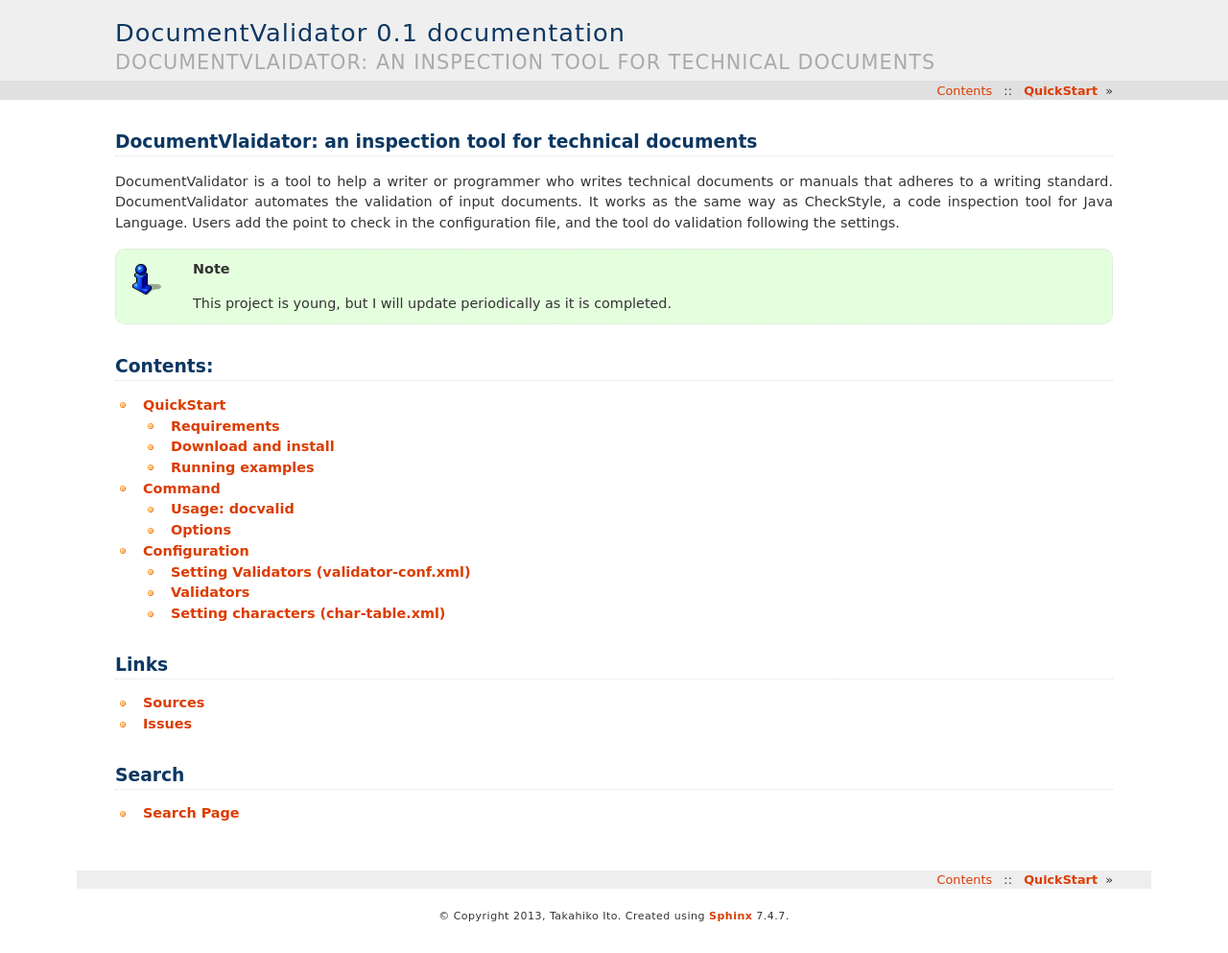
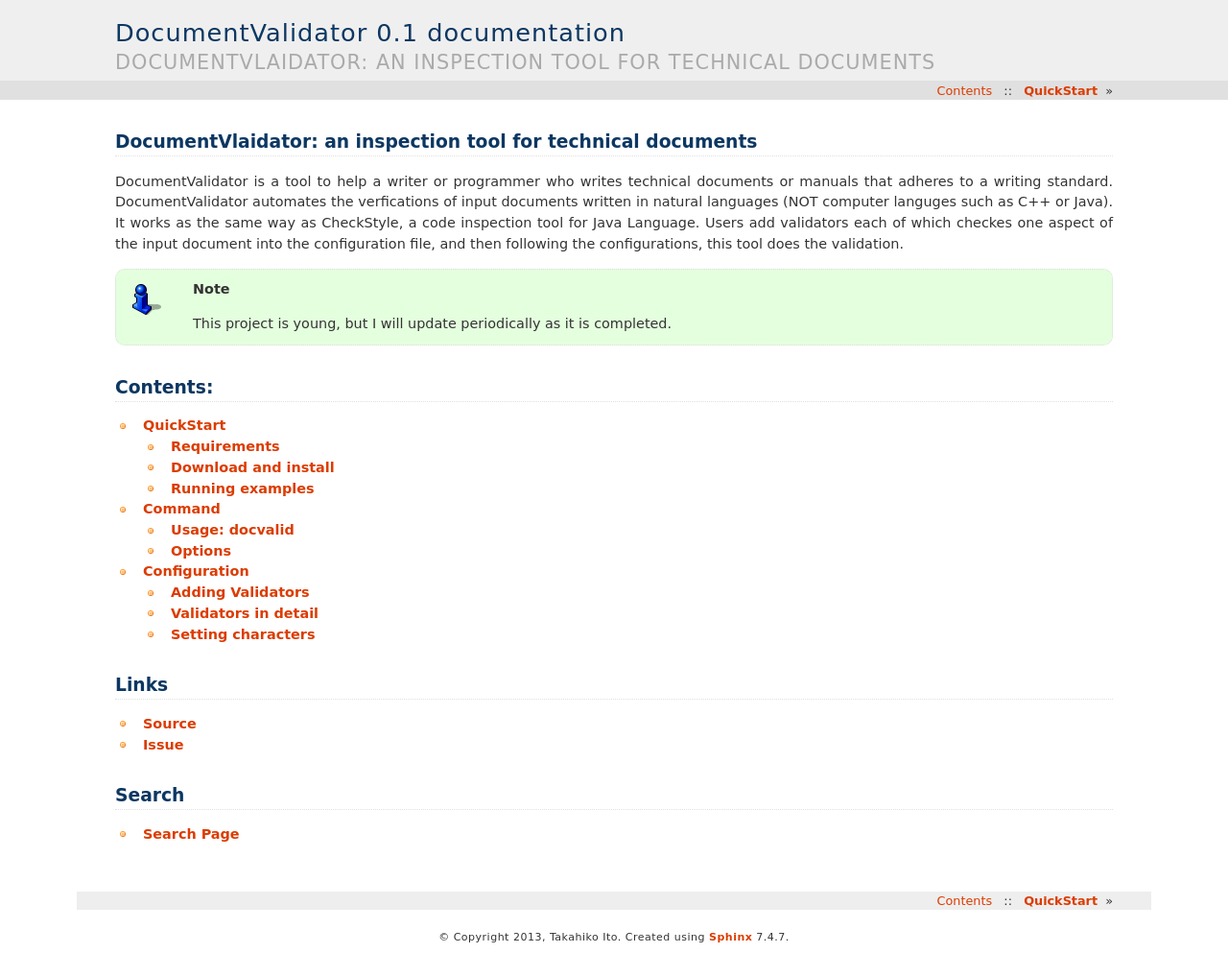
Before and after one commit to redpen-cc/redpen-doc, a Sphinx documentation site: the page built from source/index.rst, in a window 1280 px wide. Shown: the whole page at 96% size. Built offline with Sphinx 7.4.7, drawn with Linux system fonts in a browser that asks for light colours; before the commit the page ends 972 px from its top, so only the background shows below that.

Commit message:
Fix tiny mistakes

```diff
--- a/source/configuration.rst
+++ b/source/configuration.rst
@@ -3,8 +3,8 @@ Configuration
 
 DocumentValidator has two configuration files, one is for adding Validators (validator-conf.xml) and the other is for defining characters and symbols for input doucments (char-table.xml).
 
-Setting Validators (validator-conf.xml)
------------------------------------------
+Adding Validators
+------------------
 
 DocumentValidator has validator-conf.xml for registrating Validators. If a user add a validaor for one checking point into validator-conf.xml, then DocumentValidator applies the added Validator to the input document.
 
@@ -33,8 +33,8 @@ As we see some components have "property" to configure the validator specific se
 
 We will see the all the supported validators in the next section.
 
-Validators
-------------
+Validators in detail
+--------------------
 
 Document Validator supports following validators.
 
@@ -158,8 +158,8 @@ SpaceWithSymbol
 
 Some symbols need space before or after them. For example, we add add space left brancket "(". we add the setting in the character setting file (char-table.xml).
 
-Setting characters (char-table.xml)
--------------------------------------
+Setting characters
+-------------------
 
 Users add configure settings for characters and symbols with char-table.xml. char-table.xml is used to override default setting of characters. default setting are described in the following section. In the file, we add the symbols to use in the document. Character table has one character-table element and the character-table element has many "character" elements. "character" element define the character used in the written documents.
 
@@ -237,3 +237,5 @@ The following table shows the defalt symbol settings. In the table, first column
   `LEFT_DOUBLE_QUOTATION_MARK`  '“'           false              false              left double quotation mark
   `RIGHT_DOUBLE_QUOTATION_MARK` '”'           false              false              right double quotation mark
   ============================= ============= ================== ================== =============================================
+
+The character setting are made use of seveal Validators such as InvalidCharacter, and SpaceValidator. If users want to change the character configuration settings. Users can override the settings adding character into character setting file described in the above section.
--- a/source/index.rst
+++ b/source/index.rst
@@ -6,7 +6,7 @@
 DocumentVlaidator: an inspection tool for technical documents
 ==============================================================
 
-DocumentValidator is a tool to help a writer or programmer who writes technical documents or manuals that adheres to a writing standard. DocumentValidator automates the validation of input documents. It works as the same way as CheckStyle, a code inspection tool for Java Language. Users add the point to check in the configuration file, and the tool do validation following the settings.
+DocumentValidator is a tool to help a writer or programmer who writes technical documents or manuals that adheres to a writing standard. DocumentValidator automates the verfications of input documents written in natural languages (NOT computer languges such as C++ or Java). It works as the same way as CheckStyle, a code inspection tool for Java Language. Users add validators each of which checkes one aspect of the input document into the configuration file, and then following the configurations, this tool does the validation.
 
 .. Note::
    This project is young, but I will update periodically as it is completed.
@@ -24,8 +24,8 @@ Contents:
 Links
 ======
 
-- `Sources <https://github.com/takahi-i/document-validator/>`_
-- `Issues <https://github.com/takahi-i/document-validator/issues?state=open>`_
+- `Source <https://github.com/takahi-i/document-validator/>`_
+- `Issue <https://github.com/takahi-i/document-validator/issues?state=open>`_
 
 Search
 =======
```
Also changed, not shown: source/quickstart.rst (+4 -4 lines).
